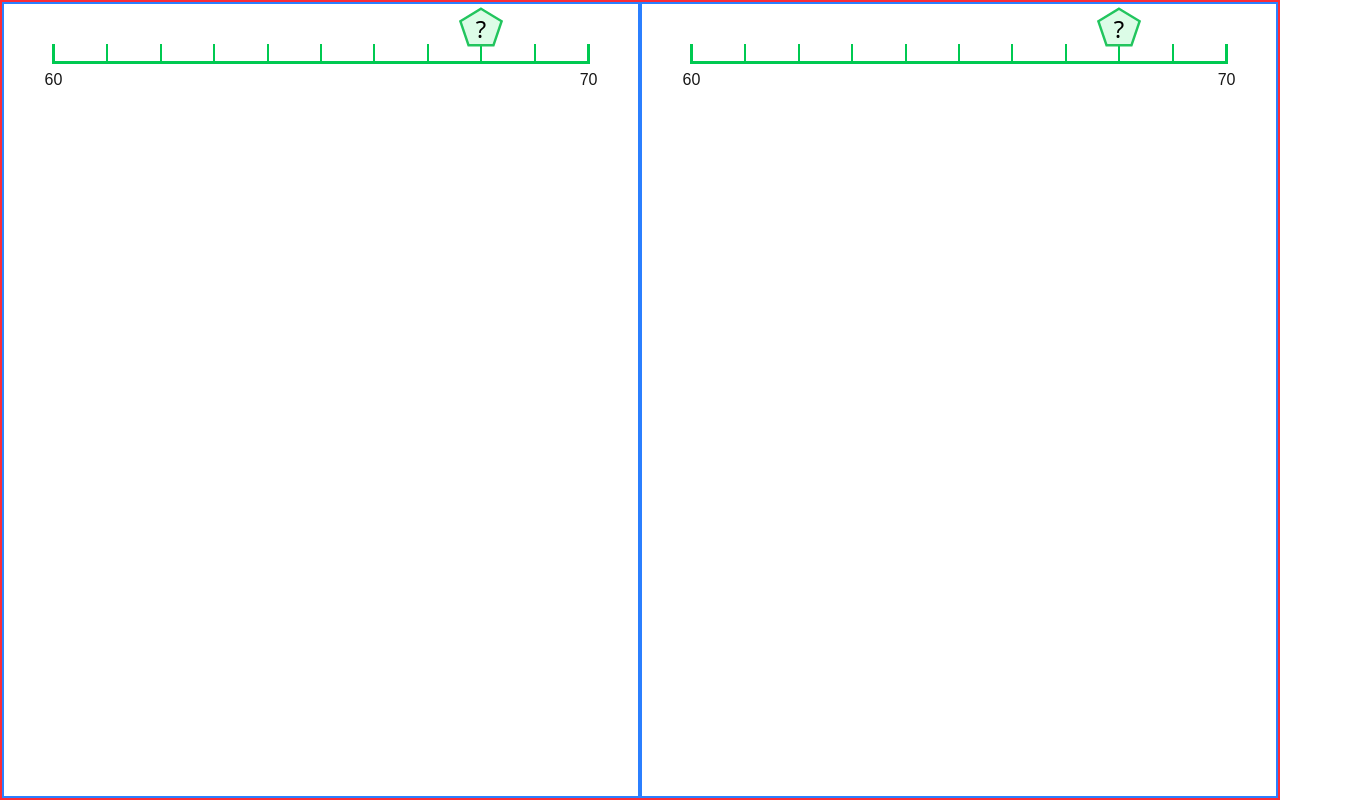
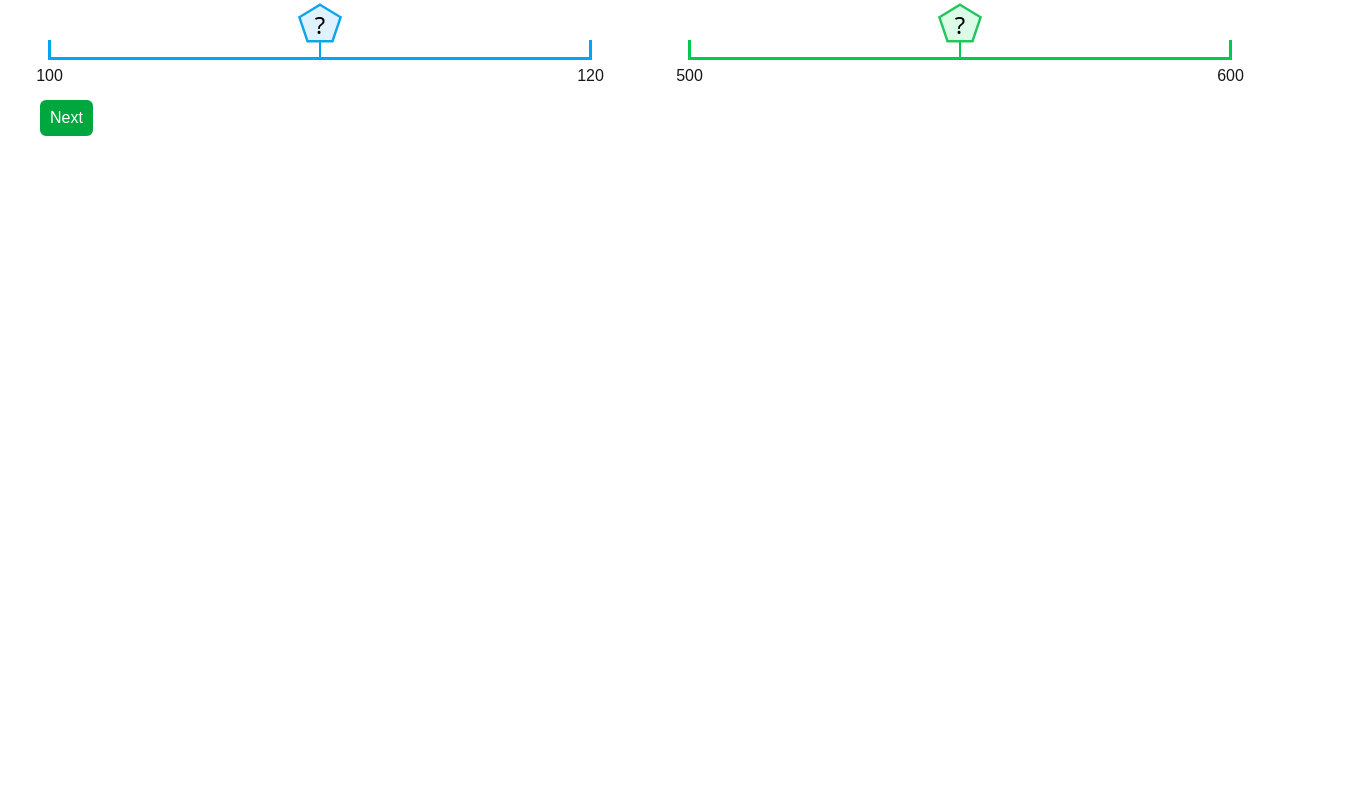
Before and after one commit to TheRealByteraver/projetmireille, a Next.js app: page / in a window 1280 px wide. Shown: the whole page, 1365 px wide, since content can reach past the window. Built offline with nearby package versions, Linux system fonts and the light colour scheme.

Commit message:
added random exercise generation

```diff
--- a/app/page.tsx
+++ b/app/page.tsx
@@ -1,10 +1,39 @@
+'use client';
 import LineGraphExercise from '@/components/LineGraphExercise';
+import { Exercise } from '@/types/frontend';
+import { getExercise } from '@/utils/getExercise';
+import { useState } from 'react';
 
-export default function Home(): React.JSX.Element {
+const DEFAULT_EXERCISES: Exercise[] = [
+  { startNumber: 100, step: 10, questionPosition: 1, nrOfSteps: 1 },
+  { startNumber: 500, step: 50, questionPosition: 1, nrOfSteps: 1 },
+];
+
+const Home = (): React.JSX.Element => {
+  // STATE
+  const [exercises, setExercises] = useState<Exercise[]>(DEFAULT_EXERCISES);
+  // console.log('exercises:', exercises);
+
   return (
-    <div className="flex h-screen justify-start flex-row border-2 border-red-500">
-      <LineGraphExercise startNumber={60} step={1} questionPosition={9} numberOfSteps={11} />
-      <LineGraphExercise startNumber={60} step={1} questionPosition={9} numberOfSteps={11} />
-    </div>
+    <>
+      <div className="flex justify-start flex-row">
+        {exercises.length >= 2 && (
+          <>
+            <LineGraphExercise exercise={exercises[0]} color="blue" />
+            <LineGraphExercise exercise={exercises[1]} color="green" />
+          </>
+        )}
+      </div>
+      <button
+        className={
+          'py-1 px-2 ml-10 mt-4 border-2 bg-green-600 text-white border-green-600 rounded-md hover:cursor-pointer'
+        }
+        onClick={() => setExercises([getExercise('CE1'), getExercise('CE2')])}
+      >
+        Next
+      </button>
+    </>
   );
-}
+};
+
+export default Home;
--- a/components/LineGraphExercise.tsx
+++ b/components/LineGraphExercise.tsx
@@ -2,17 +2,17 @@
 
 import { useState } from 'react';
 import PentagonIcon from './PentagonIcon';
+import { Exercise } from '@/types/frontend';
 
 type Props = {
-  startNumber: number;
-  questionPosition: number;
-  numberOfSteps: number;
-  step: number;
+  exercise: Exercise;
+  color: 'green' | 'blue';
 };
 
 const LineGraphExercise = (props: Props): React.JSX.Element => {
   // PROPS
-  const { startNumber, questionPosition, numberOfSteps, step } = props;
+  const { exercise, color } = props;
+  const { startNumber, questionPosition, nrOfSteps, step } = exercise;
 
   // STATE
   const [isSolutionVisible, setIsSolutionVisible] = useState(false);
@@ -21,13 +21,17 @@ const LineGraphExercise = (props: Props): React.JSX.Element => {
   const handleClick = () => setIsSolutionVisible(true);
 
   // VARS
-  const endNumber = startNumber + (numberOfSteps - 1) * step;
-  const solution = startNumber + (questionPosition - 1) * step;
+  const endNumber = startNumber + (nrOfSteps + 1) * step;
+  const solution = startNumber + questionPosition * step;
+  const twColors = {
+    blue: { borderColor: 'border-sky-500' },
+    green: { borderColor: 'border-green-500' },
+  };
 
   return (
-    <div className="flex flex-col border-2 border-blue-500 flex-1">
+    <div className="flex flex-col flex-1">
       <ul className="flex flex-row w-full px-12 h-5 mb-6 mt-10">
-        <li className="border-l-3 border-r-[1.5px] border-b-3 border-green-500 flex-1 relative">
+        <li className={`border-l-3 border-r-[1.5px] border-b-3 ${twColors[color].borderColor} flex-1 relative`}>
           <div
             className={
               'mt-3 absolute -left-[1.5px] -translate-x-1/2 translate-y-1/2 w-full flex justify-center items-center'
@@ -36,17 +40,17 @@ const LineGraphExercise = (props: Props): React.JSX.Element => {
             {startNumber}
           </div>
         </li>
-        {Array.from({ length: numberOfSteps - 3 }, (_, i) => (
-          <li key={i} className="border-x-[1.5px] border-b-3 border-green-500 flex-1 relative">
-            {i + 2 === questionPosition && (
-              <Icon isSolutionVisible={isSolutionVisible} solution={solution} handleClick={handleClick} />
+        {Array.from({ length: nrOfSteps - 1 }, (_, i) => (
+          <li key={i} className={`border-x-[1.5px] border-b-3 ${twColors[color].borderColor} flex-1 relative`}>
+            {i + 1 === questionPosition && (
+              <Icon isSolutionVisible={isSolutionVisible} solution={solution} handleClick={handleClick} color={color} />
             )}
           </li>
         ))}
-        <li className="border-l-[1.5px] border-r-3 border-b-3 border-green-500 flex-1 relative">
+        <li className={`border-l-[1.5px] border-r-3 border-b-3 ${twColors[color].borderColor} flex-1 relative`}>
           <>
-            {questionPosition === numberOfSteps - 1 && (
-              <Icon isSolutionVisible={isSolutionVisible} solution={solution} handleClick={handleClick} />
+            {questionPosition === nrOfSteps && (
+              <Icon isSolutionVisible={isSolutionVisible} solution={solution} handleClick={handleClick} color={color} />
             )}
             <div
               className={
@@ -66,15 +70,16 @@ type IconProps = {
   isSolutionVisible: boolean;
   solution: number;
   handleClick: () => void;
+  color: 'blue' | 'green';
 };
 
-const Icon = ({ isSolutionVisible, solution, handleClick }: IconProps): React.JSX.Element => (
+const Icon = ({ isSolutionVisible, solution, handleClick, color }: IconProps): React.JSX.Element => (
   <>
     <div
       className="absolute w-12 h-12 -left-[1.5px] -translate-x-1/2 bottom-2.5 hover:cursor-pointer"
       onClick={handleClick}
     >
-      <PentagonIcon color="green" />
+      <PentagonIcon color={color} />
     </div>
     {isSolutionVisible && (
       <div
--- a/components/PentagonIcon.tsx
+++ b/components/PentagonIcon.tsx
@@ -1,22 +1,22 @@
-type PentagonIconColor = 'sky' | 'green';
+type PentagonIconColor = 'blue' | 'green';
 
 const FILL_MAP: Record<PentagonIconColor, string> = {
-  sky: '#e0f2fe',
+  blue: '#e0f2fe',
   green: '#dcfce7',
 };
 
 const STROKE_MAP: Record<PentagonIconColor, string> = {
-  sky: '#0ea5e9',
+  blue: '#0ea5e9',
   green: '#22c55e',
 };
 
 type Props = {
-  color?: PentagonIconColor;
+  color: PentagonIconColor;
 };
 
 const PentagonIcon = (props: Props): React.JSX.Element => {
   // PROPS
-  const { color = 'sky' } = props;
+  const { color } = props;
 
   // VARS
   const fillColor = FILL_MAP[color];
--- a/tsconfig.json
+++ b/tsconfig.json
@@ -21,6 +21,7 @@
         "name": "next"
       }
     ],
+    "baseUrl": ".",
     "paths": {
       "@/*": ["./*"]
     }
--- /dev/null
+++ b/types/frontend.ts
@@ -0,0 +1,10 @@
+type Exercise = {
+  startNumber: number;
+  step: number;
+  questionPosition: number;
+  nrOfSteps: number;
+};
+
+type ClassLevel = 'CE1' | 'CE2';
+
+export type { Exercise, ClassLevel };
--- /dev/null
+++ b/utils/getExercise.ts
@@ -0,0 +1,55 @@
+import { ClassLevel, Exercise } from '@/types/frontend';
+
+type ExerciseConfig = {
+  startValueRange: number[];
+  stepOptions: number[];
+  nrOfStepsRange: number[];
+};
+
+const classLevelConfig: Record<ClassLevel, ExerciseConfig> = {
+  CE1: {
+    startValueRange: [0, 900],
+    stepOptions: [1, 2, 5, 10, 100],
+    nrOfStepsRange: [2, 10],
+  },
+  CE2: {
+    startValueRange: [0, 10000],
+    stepOptions: [1, 2, 5, 10, 100, 1000],
+    nrOfStepsRange: [2, 10],
+  },
+};
+
+const getStep = (classLevel: ClassLevel): number => {
+  const nrOfOptions = classLevelConfig[classLevel].stepOptions.length;
+  const randomIndex = Math.floor(Math.random() * nrOfOptions);
+  return classLevelConfig[classLevel].stepOptions[randomIndex];
+};
+
+const getNrOfSteps = (classLevel: ClassLevel): number => {
+  const [start, end] = classLevelConfig[classLevel].nrOfStepsRange;
+  const delta = end - start;
+  return Math.floor(Math.random() * delta) + start; // 3..9
+};
+
+const getStartNumber = (classLevel: ClassLevel, step: number): number => {
+  const rndMult = Math.floor(
+    (classLevelConfig[classLevel].startValueRange[1] - classLevelConfig[classLevel].startValueRange[0]) / step,
+  );
+  return classLevelConfig[classLevel].startValueRange[0] + Math.floor(Math.random() * rndMult + 1) * step;
+};
+
+const getExercise = (classLevel: ClassLevel): Exercise => {
+  const step = getStep(classLevel);
+  const nrOfSteps = getNrOfSteps(classLevel);
+  const startNumber = getStartNumber(classLevel, step);
+  const questionPosition = 1 + Math.floor(Math.random() * nrOfSteps);
+
+  return {
+    startNumber,
+    step,
+    questionPosition,
+    nrOfSteps: nrOfSteps,
+  };
+};
+
+export { getExercise };
```
